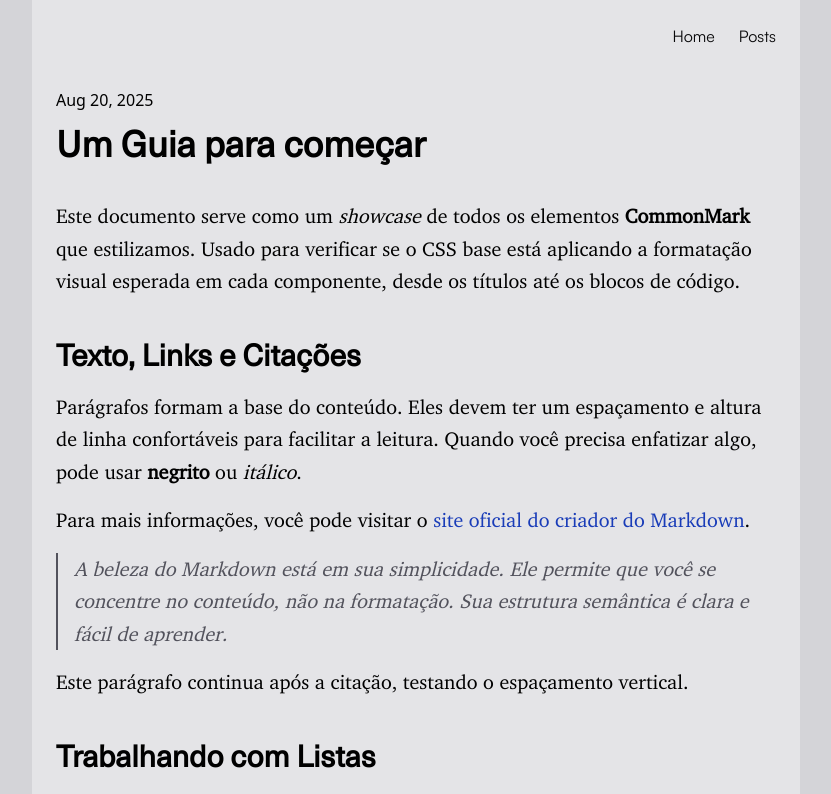
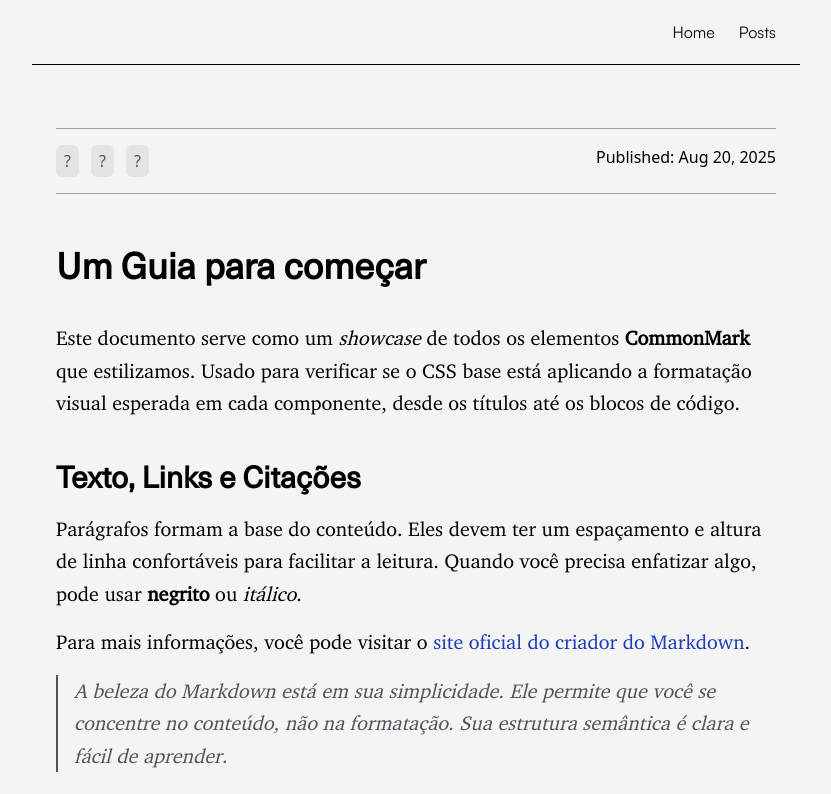
Before and after one commit to Onlyatsug/Personal-Blog, a React (Vite) app: page /posts/um-guia in a window 1280 px wide. Shown: the top 794 px of the page, without its empty margins (224-1055 px from the left). Built offline with nearby package versions, Linux system fonts and the light colour scheme.

Commit message:
feat: visual tags in post

```diff
--- a/src/components/Header.jsx
+++ b/src/components/Header.jsx
@@ -6,7 +6,7 @@ import '../index.css'
 function Header({local}) {
   return (
     <>
-      <header className='flex pt-6 pb-8  justify-between font-satoshi'>
+      <header className='flex py-5  justify-between font-satoshi '>
         <span></span>{/* <svg className='fill-white-b-l dark:fill-black-b' height="24px" viewBox="0 -960 960 960" width="24px"><path d="M480-28 346-160H160v-186L28-480l132-134v-186h186l134-132 134 132h186v186l132 134-132 134v186H614L480-28Zm0-252q83 0 141.5-58.5T680-480q0-83-58.5-141.5T480-680q-83 0-141.5 58.5T280-480q0 83 58.5 141.5T480-280Zm0-200Zm0 340 100-100h140v-140l100-100-100-100v-140H580L480-820 380-720H240v140L140-480l100 100v140h140l100 100Zm0-340Z"/></svg> */}
         <nav className='flex text-base gap-6 font-medium'>
           <Link to={"/"} className={`${local === "home" ? "underline" : ""} `}>Home</Link>
--- a/src/pages/Post.jsx
+++ b/src/pages/Post.jsx
@@ -23,16 +23,25 @@ function Post() {
   const PostContent = post.Component
   return (
     <>
-      <div className="min-h-screen flex flex-col bg-zinc-300 antialiased">
-        <div className='fixed top-0 left-0 right-0 m-auto w-full max-w-3xl bg-zinc-200'>
+      <div className="min-h-screen flex flex-col bg-zinc-100 antialiased">
+        <div className='fixed top-0 left-0 right-0 m-auto w-full max-w-3xl bg-zinc-100  border-b'>
           <div className='mx-6 text-zinc-950'>
             <Header />
           </div>
         </div>
-        <div className="flex-grow max-w-3xl m-auto w-full px-6 mt-10 pt-12 bg-zinc-200 rounded-sm">
+        <div className="flex-grow max-w-3xl m-auto w-full px-6 mt-26 pt-6 bg-zinc-100 rounded-sm">
           <div>
-            <h4 className="mb-4">{post.meta.visual_date}</h4>
-            <h1 className="text-4xl/10 font-bold mb-8 font-neue">{post.meta.title}</h1>
+            <span className='h-px w-full bg-zinc-400 flex mb-4'></span>
+            <header className='flex justify-between'>
+              <ul className='flex gap-3 '>
+                <li className='bg-zinc-200 py-1 px-2 rounded-md text-zinc-600'>?</li>
+                <li className='bg-zinc-200 py-1 px-2 rounded-md text-zinc-600'>?</li>
+                <li className='bg-zinc-200 py-1 px-2 rounded-md text-zinc-600'>?</li>
+              </ul>
+              <p>Published: {post.meta.visual_date}</p>
+            </header>
+            <span className='h-px w-full bg-zinc-400 flex mt-4'></span>
+            <h1 className="text-4xl/10 font-bold mb-8 font-neue mt-14">{post.meta.title}</h1>
             <article className="prose ">
               <PostContent />
             </article>
```
